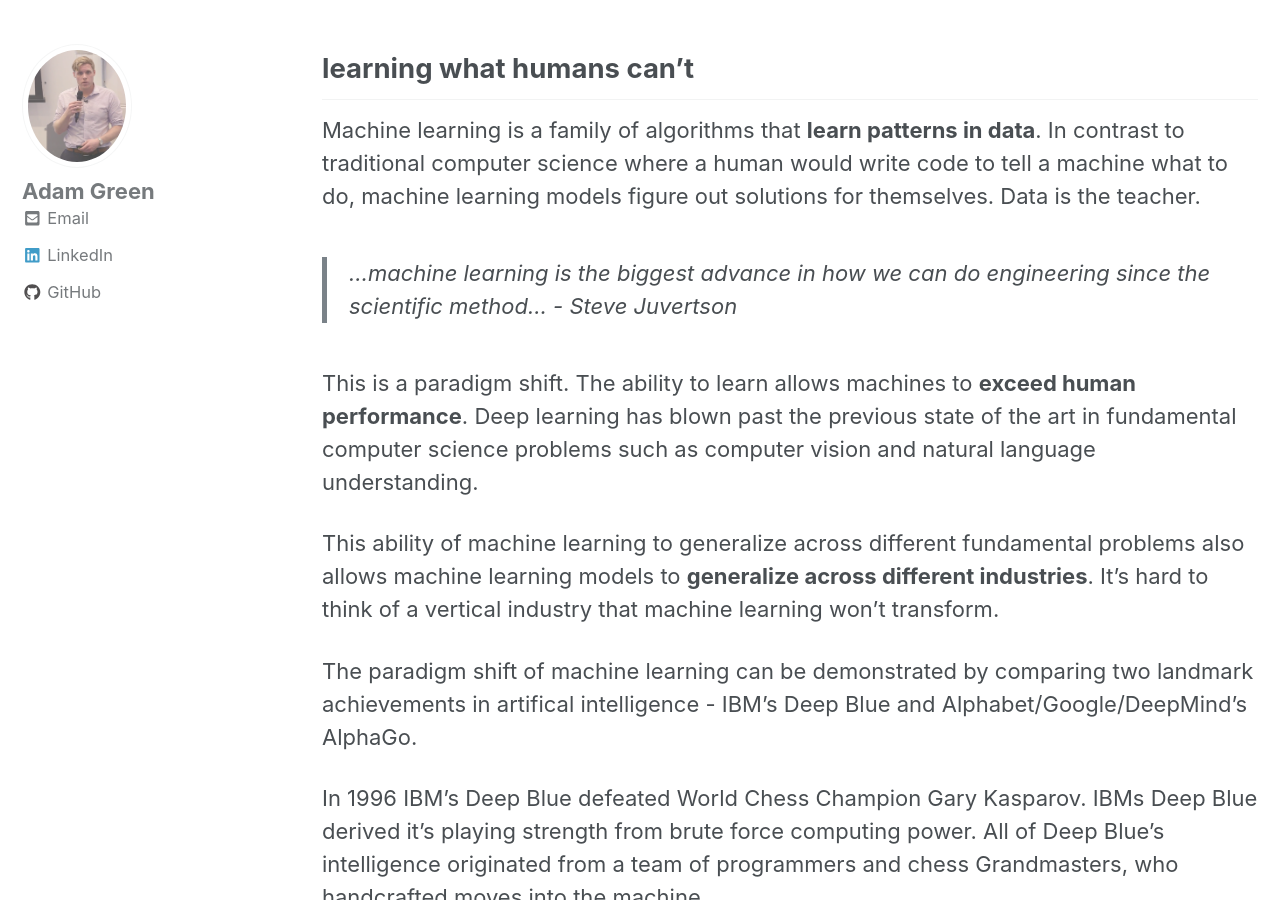
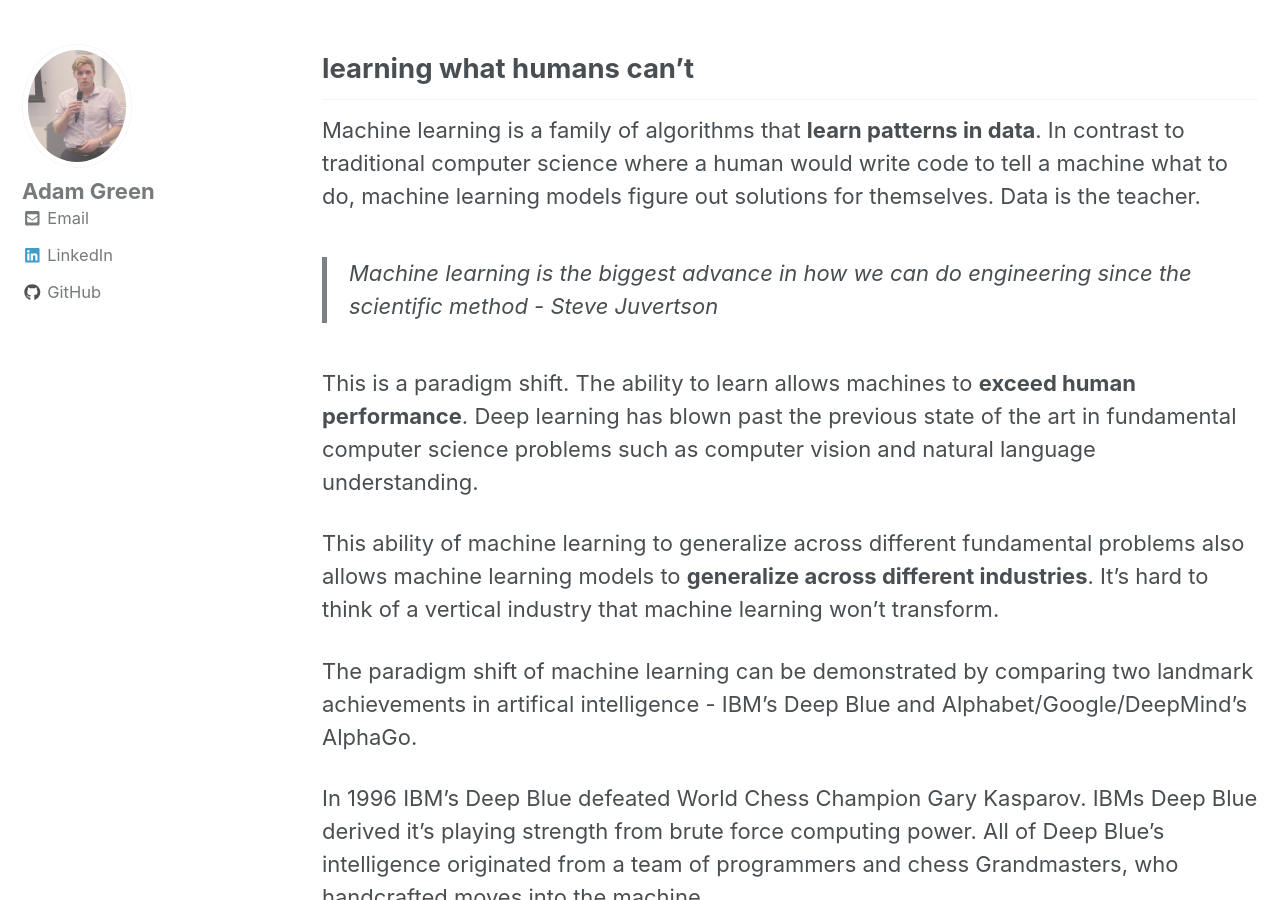
Before and after one commit to ADGEfficiency/adgefficiency.github.io, a Jekyll site: the page built from _posts/2017-04-30-machine-learning-in-energy-part-one.md, in a window 1280 px wide and 900 px high, scrolled down 1917 px. Built offline with Jekyll 4.4.1, drawn with Linux system fonts in a browser that asks for light colours; nearby versions of some CDN libraries.

Commit message:
site cleanup

```diff
--- a/_posts/2017-04-30-machine-learning-in-energy-part-one.md
+++ b/_posts/2017-04-30-machine-learning-in-energy-part-one.md
@@ -31,7 +31,7 @@
 
 Machine learning is a family of algorithms that **learn patterns in data**.  In contrast to traditional computer science where a human would write code to tell a machine what to do, machine learning models figure out solutions for themselves.  Data is the teacher.
 
-> ...machine learning is the biggest advance in how we can do engineering since the scientific method... - Steve Juvertson
+> Machine learning is the biggest advance in how we can do engineering since the scientific method - Steve Juvertson
 
 This is a paradigm shift.  The ability to learn allows machines to **exceed human performance**.  Deep learning has blown past the previous state of the art in fundamental computer science problems such as computer vision and natural language understanding.
 
```
